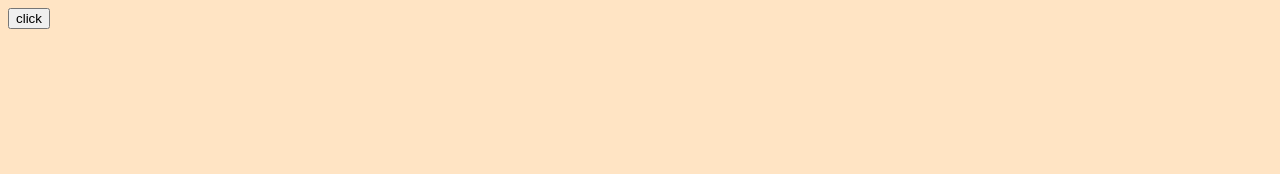
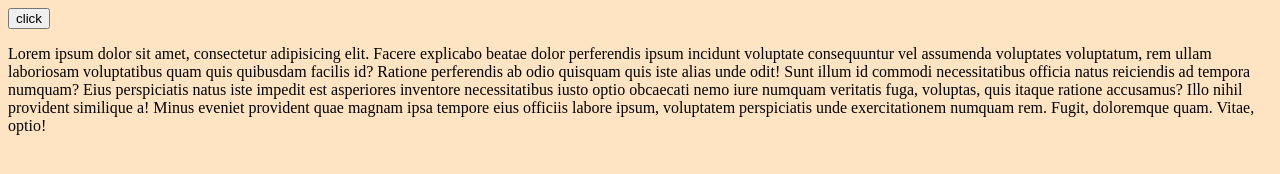
Before and after one commit to SergHunter/gittest, a plain HTML site: page second.html in a window 1280 px wide. Drawn offline with Linux system fonts and the light colour scheme.

Commit message:
Добавил кучу лоремов

```diff
--- a/second.html
+++ b/second.html
@@ -13,5 +13,6 @@
 </head>
 <body>
   <button class="second-btn">click</button>
+  <p>Lorem ipsum dolor sit amet, consectetur adipisicing elit. Facere explicabo beatae dolor perferendis ipsum incidunt voluptate consequuntur vel assumenda voluptates voluptatum, rem ullam laboriosam voluptatibus quam quis quibusdam facilis id? Ratione perferendis ab odio quisquam quis iste alias unde odit! Sunt illum id commodi necessitatibus officia natus reiciendis ad tempora numquam? Eius perspiciatis natus iste impedit est asperiores inventore necessitatibus iusto optio obcaecati nemo iure numquam veritatis fuga, voluptas, quis itaque ratione accusamus? Illo nihil provident similique a! Minus eveniet provident quae magnam ipsa tempore eius officiis labore ipsum, voluptatem perspiciatis unde exercitationem numquam rem. Fugit, doloremque quam. Vitae, optio!</p>
 </body>
 </html>
```
